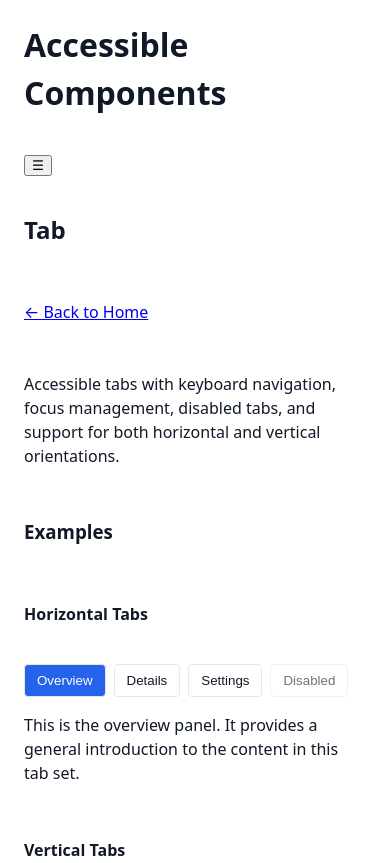
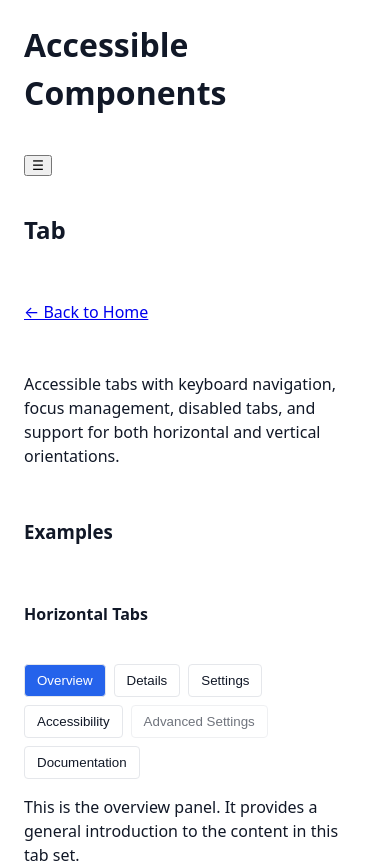
Before and after one commit to rpcorr/accessible-templates, a React (Vite) app: page /tab in a window 390 px wide. Shown: the top 863 px of the page. Built offline with nearby package versions, Linux system fonts and the light colour scheme.

Commit message:
Improve Tabs responsive layout

```diff
--- a/src/components/Tab/Tab.module.css
+++ b/src/components/Tab/Tab.module.css
@@ -4,6 +4,7 @@
 
 .tabList {
   display: flex;
+  flex-wrap: wrap;
   gap: var(--space-2);
 }
 
--- a/src/examples/Tab/TabExamples.tsx
+++ b/src/examples/Tab/TabExamples.tsx
@@ -27,11 +27,34 @@ export function TabsExamples() {
       content: <p>This panel contains settings and configuration options.</p>,
     },
     {
-      id: 'disabled',
-      label: 'Disabled',
+      id: 'accessibility',
+      label: 'Accessibility',
+      content: (
+        <p>
+          This panel contains accessibility information, including keyboard
+          support, screen reader behaviour, and ARIA implementation details.
+        </p>
+      ),
+    },
+    {
+      id: 'advanced-settings',
+      label: 'Advanced Settings',
       disabled: true,
       content: (
-        <p>This panel should not be accessible because the tab is disabled.</p>
+        <p>
+          This panel contains advanced configuration options and additional
+          settings.
+        </p>
+      ),
+    },
+    {
+      id: 'documentation',
+      label: 'Documentation',
+      content: (
+        <p>
+          This panel contains documentation, usage examples, and implementation
+          guidance for the component.
+        </p>
       ),
     },
   ];
```
